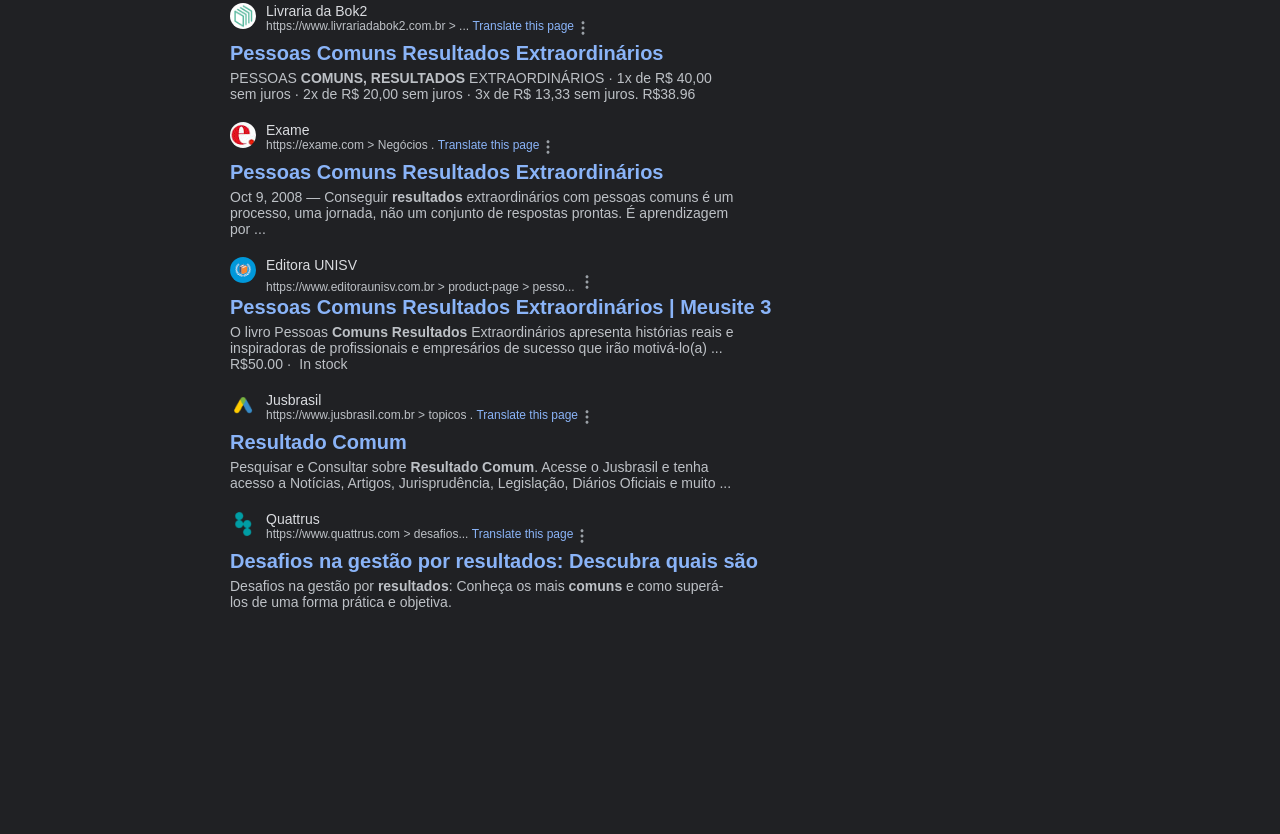
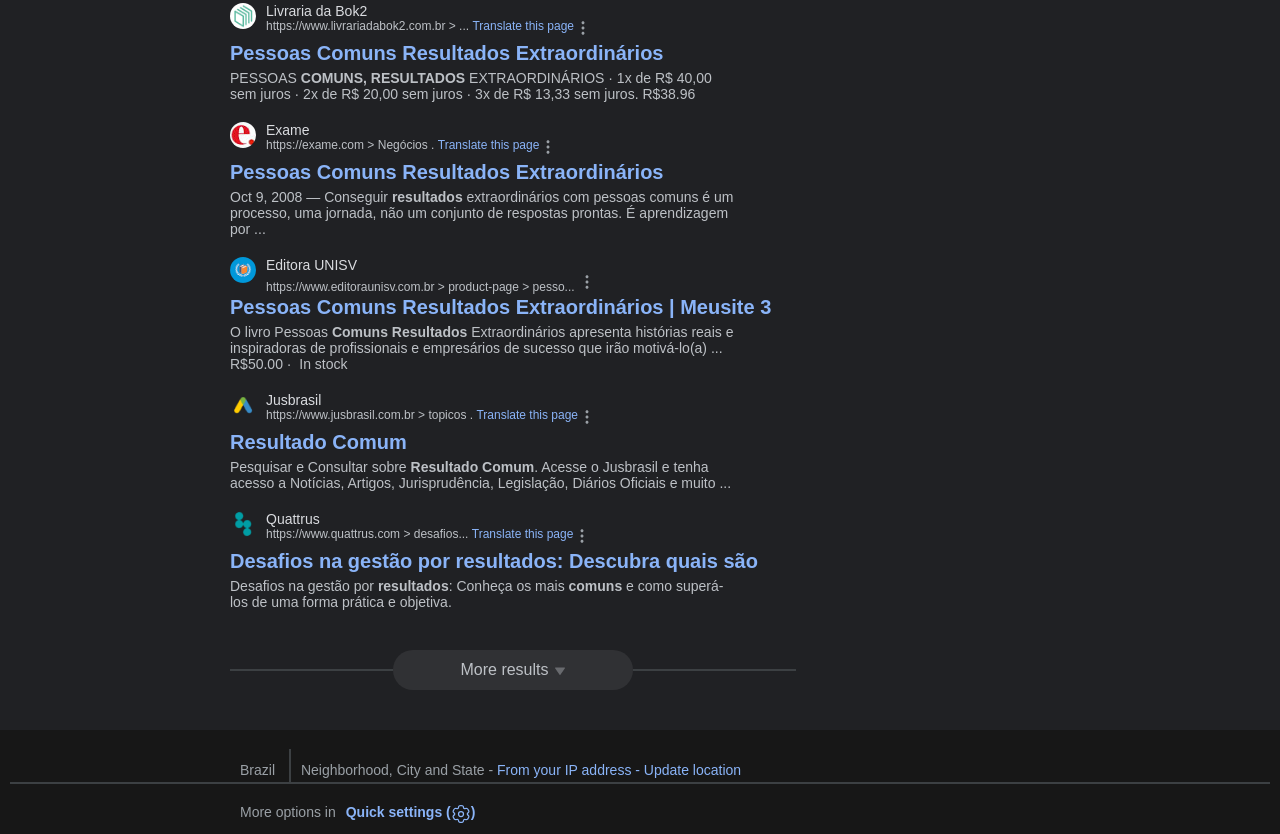
Before and after one commit to RMarlon/Clone-of-Google-s-results, a plain HTML site: page index.html in a window 1280 px wide. Shown: the part 316-1150 px from the top of the page. Before the commit the page ends 926 px from the top, so only its background shows below. Drawn offline with Linux system fonts and the light colour scheme.

Commit message:
commit six - completed the footer of the page

```diff
--- a/assets/css/style.css
+++ b/assets/css/style.css
@@ -14,12 +14,10 @@
 }
 
 /* start header */
-
 .header_container {
     display: flex;
     justify-content: space-between;
     margin: 20px 40px;
-
 }
 
 .google_container {
@@ -231,9 +229,10 @@
 
 /* star section main  */
 
-.section_container{
+.section_container {
     display: flex;
 }
+
 .body_container {
     display: flex;
     flex-direction: column;
@@ -241,58 +240,165 @@
     margin-left: 230px;
 }
 
-.content_link:nth-child(1n+1){
+.content_link:nth-child(1n+1) {
     margin-top: 20px;
 }
 
-.amz_link{
+.amz_link {
     display: flex;
 }
-.amz_link img{
+
+.amz_link img {
     width: 26px;
     height: 26px;
     display: flex;
     border-radius: 50%;
 }
 
-.amazon_container{
+.amazon_container {
     margin-left: 10px;
     font-size: 14px;
     color: #dadce0;
 }
 
-.page_amz{
+.page_amz {
     font-size: 12px;
     color: #bdc1c6;
 }
-.translate{
+
+.translate {
     display: inline-flex;
     color: #8AB4F8;
     margin-bottom: 5px;
 }
 
-.translate:hover{
+.translate:hover {
     text-decoration: underline;
 }
 
-.translate img{
+.translate img {
     width: 18px;
     height: 18px;
 }
 
-.tumb_title h3{
+.tumb_title h3 {
     color: #8AB4F8;
     font-size: 20px;
     margin-bottom: 5px;
     transition: ease-in-out 0.2s;
 }
 
-.tumb_title h3:hover{
+.tumb_title h3:hover {
     text-decoration: underline;
 }
 
-.paragraph_star{
+.paragraph_star {
     width: 510px;
     color: #bdc1c6;
     font-size: 14px;
 }
+
+.results {
+    margin: 40px 0;
+    display: flex;
+    align-items: center;
+    width: 652px;
+}
+
+
+.border_line {
+    width: 25%;
+    border: 1px solid #3c4043;
+}
+
+.border_results {
+    border-radius: 24px;
+    width: 240px;
+    background: #303134;
+    cursor: pointer;
+    border: 1px solid rgba(255, 255, 255, 0);
+}
+
+.border_results:hover {
+    background: #3c4043;
+}
+
+.btn_result {
+    display: flex;
+    align-items: center;
+    justify-content: center;
+    padding: 10px;
+}
+
+.btn_result a {
+    border: none;
+    color: #bdc1c6;
+    display: flex;
+}
+
+.btn_result img {
+    width: 12px;
+    height: 12px;
+    margin-top: 4px;
+    margin-left: 5px;
+}
+
+/* end section main */
+
+/* star footer container */
+
+.footer_container {
+    display: flex;
+    flex-direction: column;
+    background: #171717;
+    padding: 10px;
+}
+
+.country {
+    margin-right: 10px;
+}
+
+.line_vert {
+    height: 100%;
+    background: #3c4043;
+    border: 1px solid #3c4043;
+    font-size: 28px;
+}
+
+.nationality {
+    margin-left: 10px;
+}
+
+.location {
+    align-items: center;
+    color: #9aa0a6;
+    margin-left: 230px;
+    font-size: 14px;
+    margin-top: 10px;
+}
+
+.location a {
+    color: #8AB4F8;
+    font-size: 14px;
+}
+
+.border_horizon {
+    max-width: 100%;
+    border: 1px solid #3c4043;
+}
+
+.quick_settings {
+    width: 20px;
+    height: 20px;
+}
+
+.options{
+    display: flex;
+    margin-top: 10px;
+}
+
+.options a{
+    font-weight: bold;
+    display: flex;
+    margin-left: 10px;
+}
--- a/index.html
+++ b/index.html
@@ -253,13 +253,44 @@
             </div>
 
             <div class="paragraph_star">
-                Desafios na gestão por <strong>resultados</strong>: Conheça os mais <strong>comuns</strong> e como superá-los de uma forma prática e
+                Desafios na gestão por <strong>resultados</strong>: Conheça os mais <strong>comuns</strong> e como
+                superá-los de uma forma prática e
                 objetiva.
+            </div>
+
+            <div class="results">
+                <div class="border_line"></div>
+                <span class="border_results">
+                    <span class="btn_result">
+                        <a class="result_image" href="">
+                            More results
+                            <img class="arrow_results" src="assets/images/down-arrow-svgrepo-com.svg" alt="arrow down">
+                        </a>
+                    </span>
+                </span>
+                <div class="border_line"></div>
             </div>
         </main>
     </section>
 
-    <footer class="footer_container"></footer>
+    <footer class="footer_container">
+        <span class="location">
+            <span class="country">Brazil</span>
+            <span class="line_vert"></span>
+            <span class="nationality"> Neighborhood, City and State - </span>
+            <a href="">From your IP address - Update location</a>
+        </span>
+        <div class="border_horizon"></div>
+
+        <div class="location">
+            <div class="options">
+                More options in
+                <a href="#">
+                    Quick settings (<img class="quick_settings" src="assets/images/settings-svgrepo-com-blue.svg" alt="settings menu"> )
+                </a>
+            </div>
+        </div>
+    </footer>
 </body>
 
 </html>
```
Also changed, not shown: assets/images/settings-svgrepo-com-blue.svg (added).
